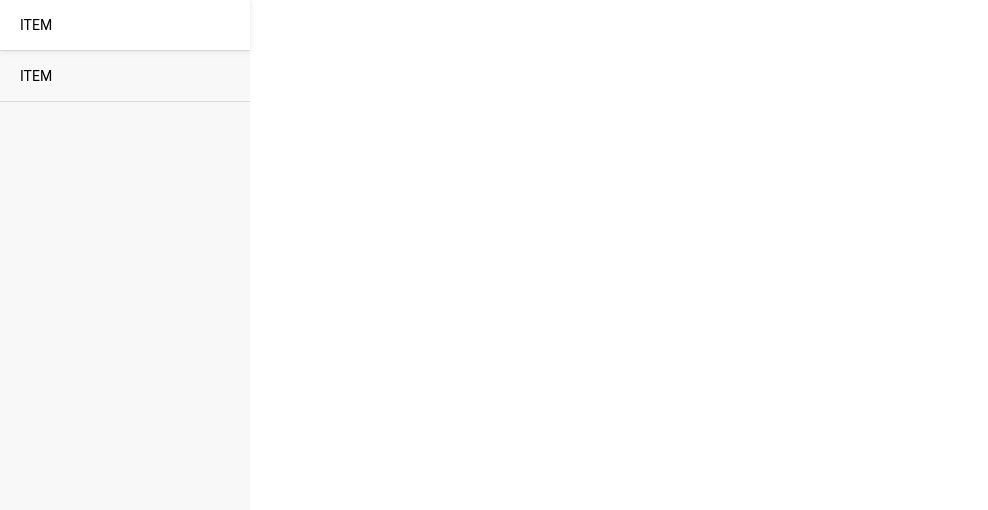
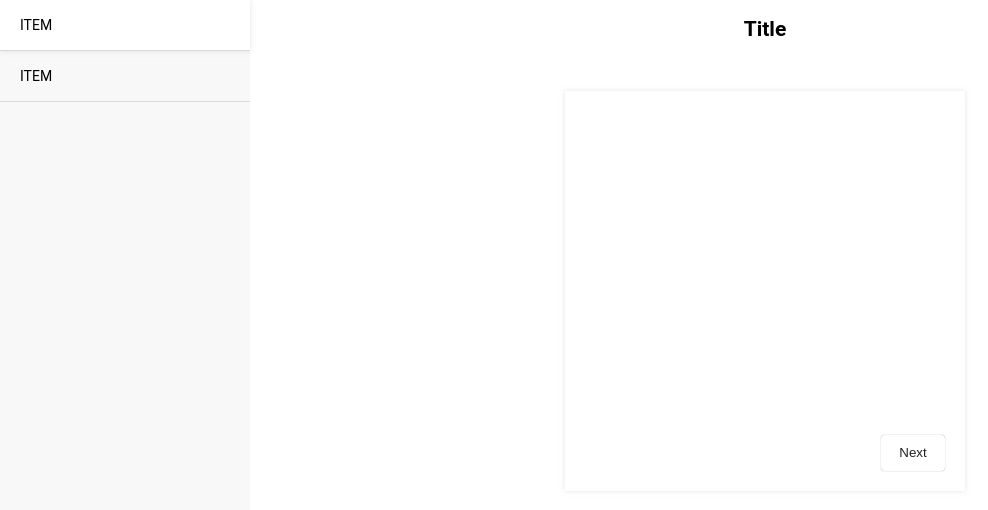
Before and after one commit to VictoriiaYemelianova/serverless-quiz, an Angular app in the folder quiz-angular/: page /quiz/1 in a window 1280 px wide. Before the commit this address led to /. Shown: the top 510 px of the page, without its empty margins (0-988 px from the left). Built offline with nearby package versions, Linux system fonts and the light colour scheme.

Commit message:
careate quiz component

```diff
--- a/quiz-angular/src/app/app-routing.module.ts
+++ b/quiz-angular/src/app/app-routing.module.ts
@@ -1,7 +1,10 @@
 import { NgModule } from '@angular/core';
 import { RouterModule, Routes } from '@angular/router';
+import { QuizComponent } from './quiz/quiz.component';
 
-const routes: Routes = [];
+const routes: Routes = [
+  { path: 'quiz/:name', component: QuizComponent },
+];
 
 @NgModule({
   imports: [RouterModule.forRoot(routes)],
--- a/quiz-angular/src/app/app.component.html
+++ b/quiz-angular/src/app/app.component.html
@@ -3,7 +3,7 @@
     <app-menu></app-menu>
   </div>
 
-  <div class="quiz-content">
+  <div class="content">
     <router-outlet></router-outlet>
   </div>
 </div>
--- a/quiz-angular/src/app/app.component.scss
+++ b/quiz-angular/src/app/app.component.scss
@@ -8,8 +8,9 @@
   min-width: 250px;
 }
 
-.quiz-content {
+.content {
   flex: 1;
   display: flex;
   justify-content: center;
+  align-items: center;
 }
--- a/quiz-angular/src/app/app.module.ts
+++ b/quiz-angular/src/app/app.module.ts
@@ -4,11 +4,13 @@ import { BrowserModule } from '@angular/platform-browser';
 import { AppRoutingModule } from './app-routing.module';
 import { AppComponent } from './app.component';
 import { MenuComponent } from './menu/menu.component';
+import { QuizComponent } from './quiz/quiz.component';
 
 @NgModule({
   declarations: [
     AppComponent,
-    MenuComponent
+    MenuComponent,
+    QuizComponent
   ],
   imports: [
     BrowserModule,
--- /dev/null
+++ b/quiz-angular/src/app/quiz/quiz.component.html
@@ -0,0 +1,24 @@
+<div class="quiz-container">
+    <h2>Title</h2>
+
+
+  <div class="quiz-content">
+    <div class="question-content"></div>
+
+    <div class="btn-content">
+      <button class="basic-btn">Next</button>
+    </div>
+  </div>
+
+
+
+  <div class="quiz-stepper">
+    <div
+      [ngClass]="currentQuestionIndex+1 === step ? 'circle-step active-step' : 'circle-step'"
+      *ngFor="let step of stepper, let i = index"
+    >
+      <span class="circle-text">{{ step ? step : '...'}}</span>
+      <span *ngIf="i === 4 &&  i !== stepper.length" class="delimiter">...</span>
+    </div>
+  </div>
+</div>
--- /dev/null
+++ b/quiz-angular/src/app/quiz/quiz.component.scss
@@ -0,0 +1,62 @@
+:host {
+  width: 100%;
+  height: 100%;
+}
+
+.quiz-container {
+  h2 {
+    text-align: center;
+  }
+}
+
+.quiz-content {
+  height: 400px;
+  width: 400px;
+  display: flex;
+  flex-direction: column;
+  margin: 50px auto 0;
+  background-color: #fff;
+  box-shadow: 0 0 5px rgba(204, 204, 204, 0.5);
+
+  .question-content {
+    flex: 1;
+  }
+}
+
+.btn-content {
+  display: flex;
+  justify-content: flex-end;
+  padding: 20px;
+}
+
+.quiz-stepper {
+  display: flex;
+  margin: 0 auto;
+  margin-top: 20px;
+  position: relative;
+
+  .delimiter {
+    position: absolute;
+    right: 35px;
+  }
+}
+
+.circle-step {
+  width: 20px;
+  height: 20px;
+  display: flex;
+  align-items: center;
+  justify-content: center;
+  border-radius: 50%;
+  background-color: rgba(0, 0, 0, 0.2);
+  margin: 5px 10px;
+  cursor: default;
+
+  span {
+    font-size: 12px;
+  }
+}
+
+.active-step {
+  background-color: rgba(0, 0, 128, 0.5);
+}
--- /dev/null
+++ b/quiz-angular/src/app/quiz/quiz.component.ts
@@ -0,0 +1,29 @@
+import { Component, OnInit } from '@angular/core';
+
+@Component({
+  selector: 'app-quiz',
+  templateUrl: './quiz.component.html',
+  styleUrls: ['./quiz.component.scss']
+})
+export class QuizComponent implements OnInit {
+  public currentQuestionIndex: number = 0;
+  public stepper: Array<number> = [];
+
+  public quizList = [];
+
+  constructor() { }
+
+  ngOnInit(): void {
+  }
+
+  private generateStepper() {
+    this.stepper = [];
+    let step = this.currentQuestionIndex;
+
+    for (let i = 0; i < 5; i++ ) {
+      this.stepper.push(++step);
+      if (i === 4) this.stepper.push(this.quizList.length);
+      if (step === this.quizList.length) return;
+    }
+  }
+}
--- a/quiz-angular/src/styles.scss
+++ b/quiz-angular/src/styles.scss
@@ -4,3 +4,25 @@ body {
   font-family: Roboto, "Helvetica Neue", sans-serif;
   font-size: 14px;
 }
+
+.basic-btn {
+  min-width: 64px;
+  line-height: 36px;
+  padding: 0 15px;
+  border-radius: 4px;
+  margin: 0;
+  color: rgba(0, 0, 0, 0.87);
+  background-color: #fff;
+  box-shadow: 0px 0px 1px 0px rgba(0, 0, 0, 0.5);
+  cursor: pointer;
+  outline: none;
+  border: none;
+
+  &.second-btn {
+    margin-left: 15px;
+  }
+
+  &:hover {
+    box-shadow: 0px 0px 5px 0px rgba(0, 0, 0, 0.5);
+  }
+}
```
Also changed, not shown: 1 other file (tests, documents, lock files or other folders).
